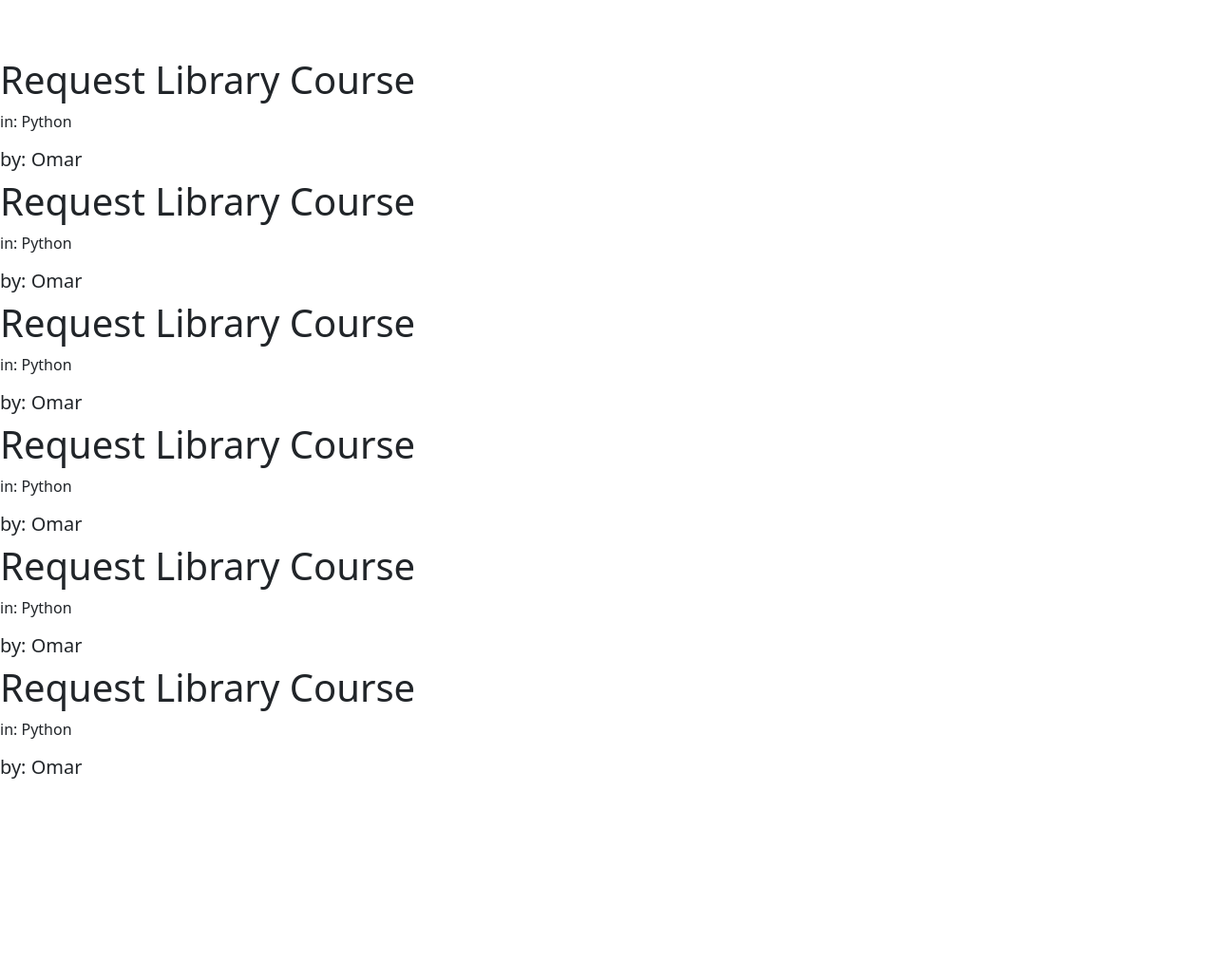
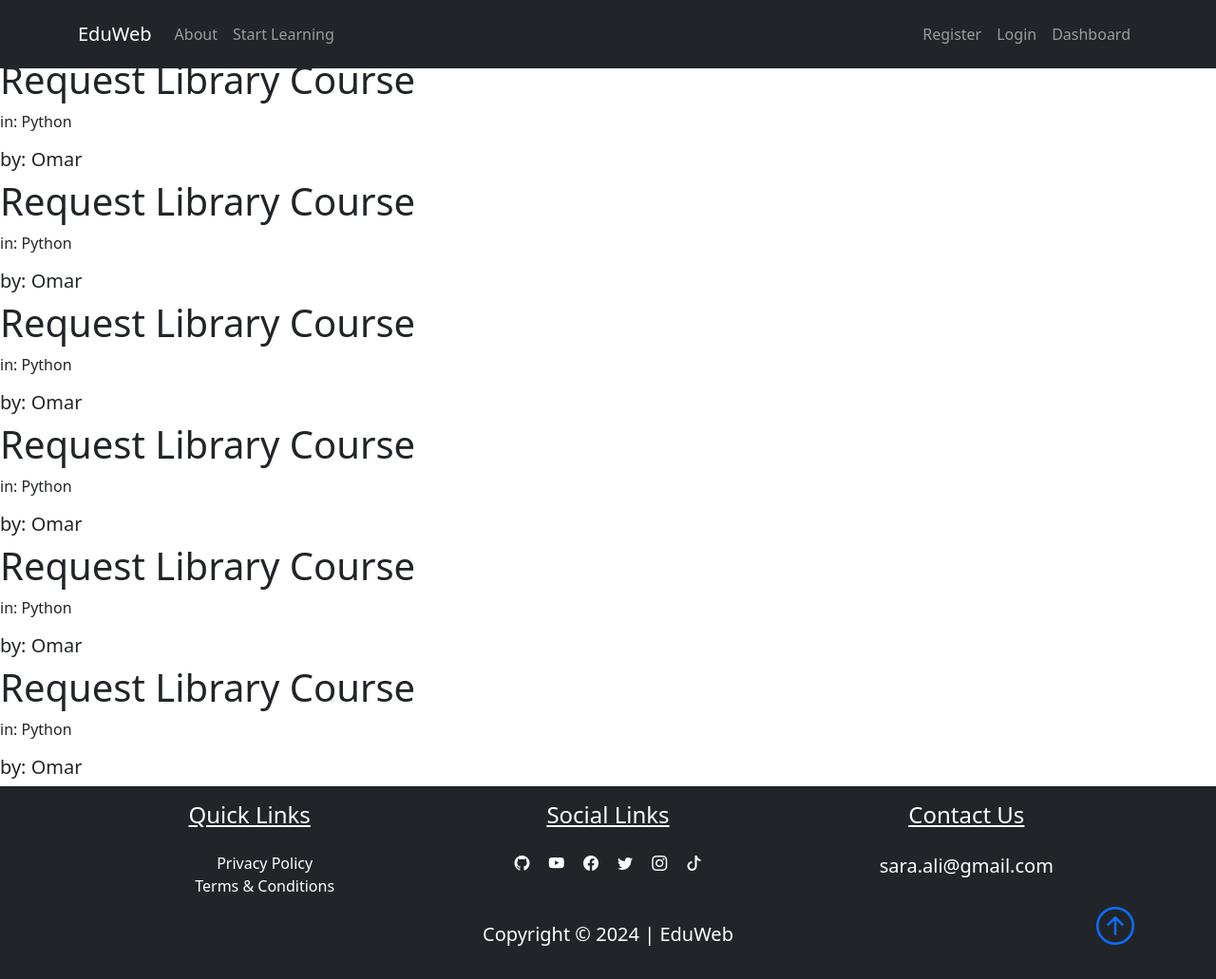
Before and after one commit to SaraAliMohammed/EduWeb_FlaskApp, a Flask app: page / in a window 1280 px wide. Shown: the whole page at 95% size. Before the commit the page ends 820 px from the top, so only its background shows below. Run offline with Flask 3, Linux system fonts and the light colour scheme.

Commit message:
Add navbar and footer

```diff
--- a/templates/layout.html
+++ b/templates/layout.html
@@ -12,8 +12,77 @@
 	<link rel="stylesheet" href="https://cdn.jsdelivr.net/npm/bootstrap-icons@1.11.3/font/bootstrap-icons.min.css">
 	<link rel="stylesheet" type="text/css" href="{{ url_for('static', filename='css/main.css') }}">
 </head>
-<body>
+<body class="d-flex flex-column min-vh-100">
+	<!-- Navbar -->
+    <nav class="navbar navbar-expand-lg bg-dark navbar-dark py-3 fixed-top">
+        <div class="container">
+            <a href="#home" class="navbar-brand">EduWeb</a>
+            <button class="navbar-toggler" type="button" data-bs-toggle="collapse" data-bs-target="#navmenu">
+                <span class="navbar-toggler-icon"></span>
+            </button>
+            <div class="collapse navbar-collapse" id="navmenu">
+                <ul class="navbar-nav">
+                    <li class="nav-item">
+                        <a href="#about" class="nav-link">About</a>
+                    </li>
+                    <li class="nav-item">
+                        <a href="#learn" class="nav-link">Start Learning</a>
+                    </li>
+                </ul>
+                <!-- User Links -->
+                <ul class="navbar-nav ms-auto">
+                    <li class="nav-item">
+                        <a href="#register" class="nav-link">Register</a>
+                    </li>
+                    <li class="nav-item">
+                        <a href="#login" class="nav-link">Login</a>
+                    </li>
+                    <li class="nav-item">
+                        <a href="#dashboard" class="nav-link">Dashboard</a>
+                    </li>
+                </ul>
+            </div>
+        </div>
+    </nav>
+
 	{% block content %} {% endblock %}
+
+	<!-- footer -->
+    <footer class="bg-dark mt-auto">
+        <div class="container p-3">
+            <div class="row text-center text-white">
+                <div class="col-md-12 col-lg-4 pb-2">
+                    <h4 class="text-center text-decoration-underline">Quick Links</h4>
+                    <ul class=" nobull pt-3">
+                        <li><a href="#" class="link text-white">Privacy Policy</a></li>
+                        <li><a href="#" class="link text-white">Terms & Conditions</a></li>
+                    </ul>
+                </div>
+                <div class="col-md-12 col-lg-4">
+                    <h4 class="text-center text-decoration-underline pb-3">Social Links</h4>
+                    <a href="#" class="text-white p-2"><i class="bi-github"></i></a>
+                    <a href="#" class="text-white p-2"><i class="bi-youtube"></i></a>
+                    <a href="#" class="text-white p-2"><i class="bi-facebook"></i></a>
+                    <a href="#" class="text-white p-2"><i class="bi-twitter"></i></a>
+                    <a href="#" class="text-white p-2"><i class="bi-instagram"></i></a>
+                    <a href="#" class="text-white p-2"><i class="bi-tiktok"></i></a>
+
+                </div>
+                <div class="col-md-12 col-lg-4 pb-2">
+                    <h4 class="text-center text-decoration-underline pb-3">Contact Us</h4>
+                    <p class="lead">sara.ali@gmail.com</p>
+                </div>
+            </div>
+            <div class="col text-white text-center position-relative">
+                <p class="lead font-weight-bold">Copyright &copy; 2024 | EduWeb</p>
+                <a href="#" class="position-absolute bottom-0 end-0">
+                    <i class="bi bi-arrow-up-circle h1"></i>
+                </a>
+            </div>
+        </div>
+
+    </footer>
+
 	<script src="https://cdn.jsdelivr.net/npm/bootstrap@5.0.2/dist/js/bootstrap.bundle.min.js" integrity="sha384-MrcW6ZMFYlzcLA8Nl+NtUVF0sA7MsXsP1UyJoMp4YLEuNSfAP+JcXn/tWtIaxVXM" crossorigin="anonymous"></script>
 </body>
 </html>
```
